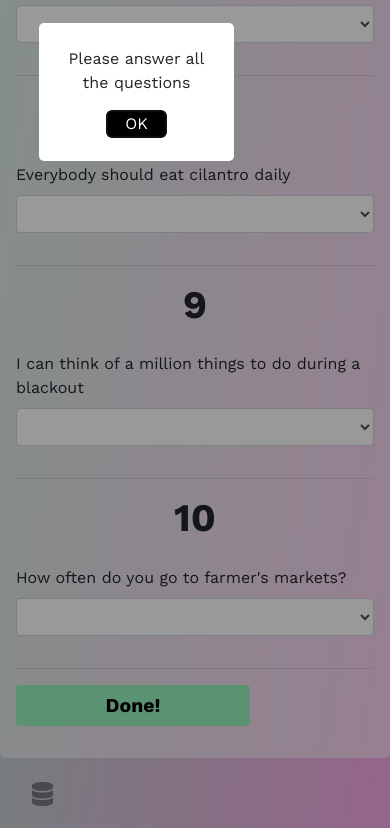
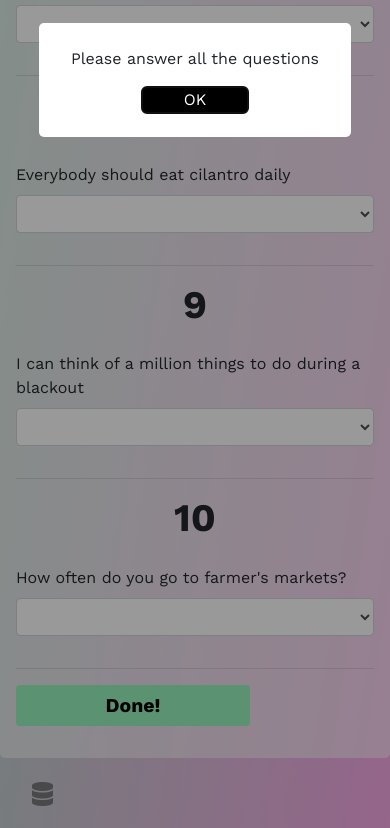
Before and after one commit to gui365/FriendFinder, a website: page app/public/survey.html in a window 390 px wide. Both pictures are taken after typing "Sample", "Sample" into the empty fields and a click on the button "Done!". Shown: the part 1813-2641 px from the top of the page. Drawn offline with nearby package versions, Linux system fonts and the light colour scheme.

Commit message:
Re-fixed modal

```diff
--- a/app/public/stylesheets/style.css
+++ b/app/public/stylesheets/style.css
@@ -187,6 +187,6 @@ footer i:hover {
 
   .vex-content {
     margin: 10vw;
-    width: 100;
+    width: 80%;
   }
 }
```
